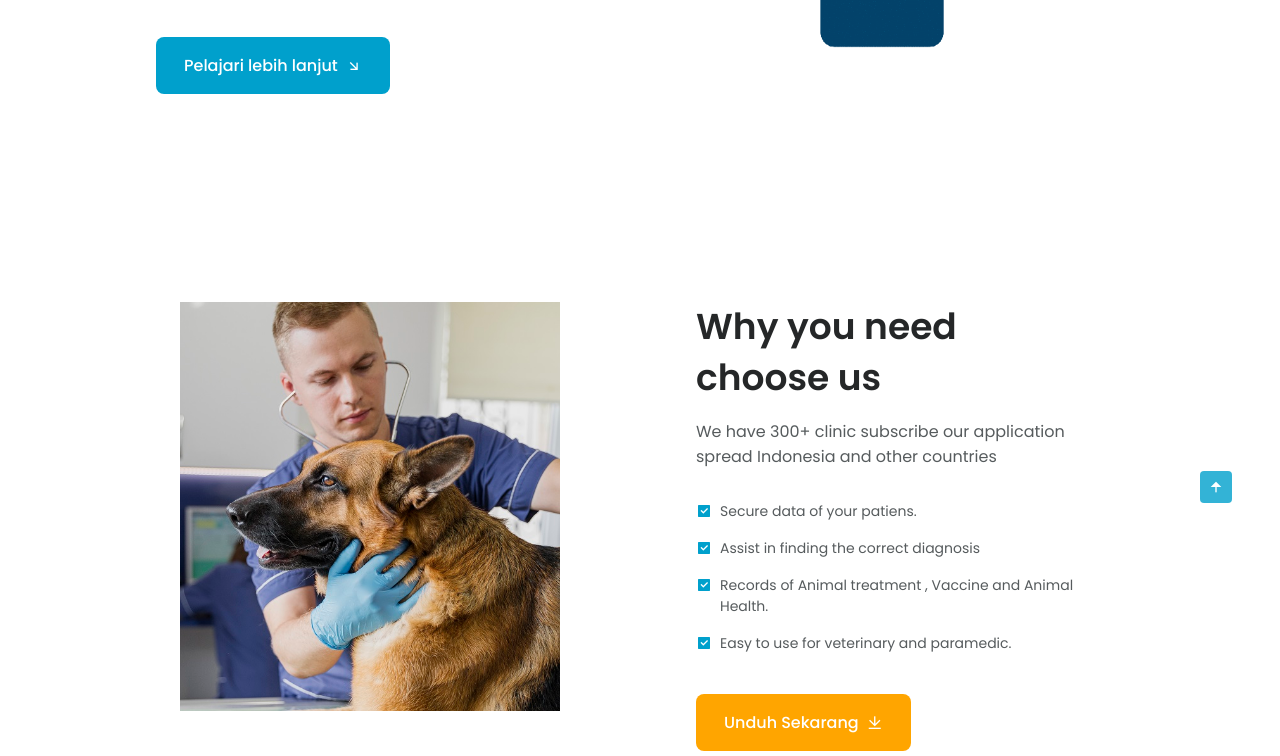
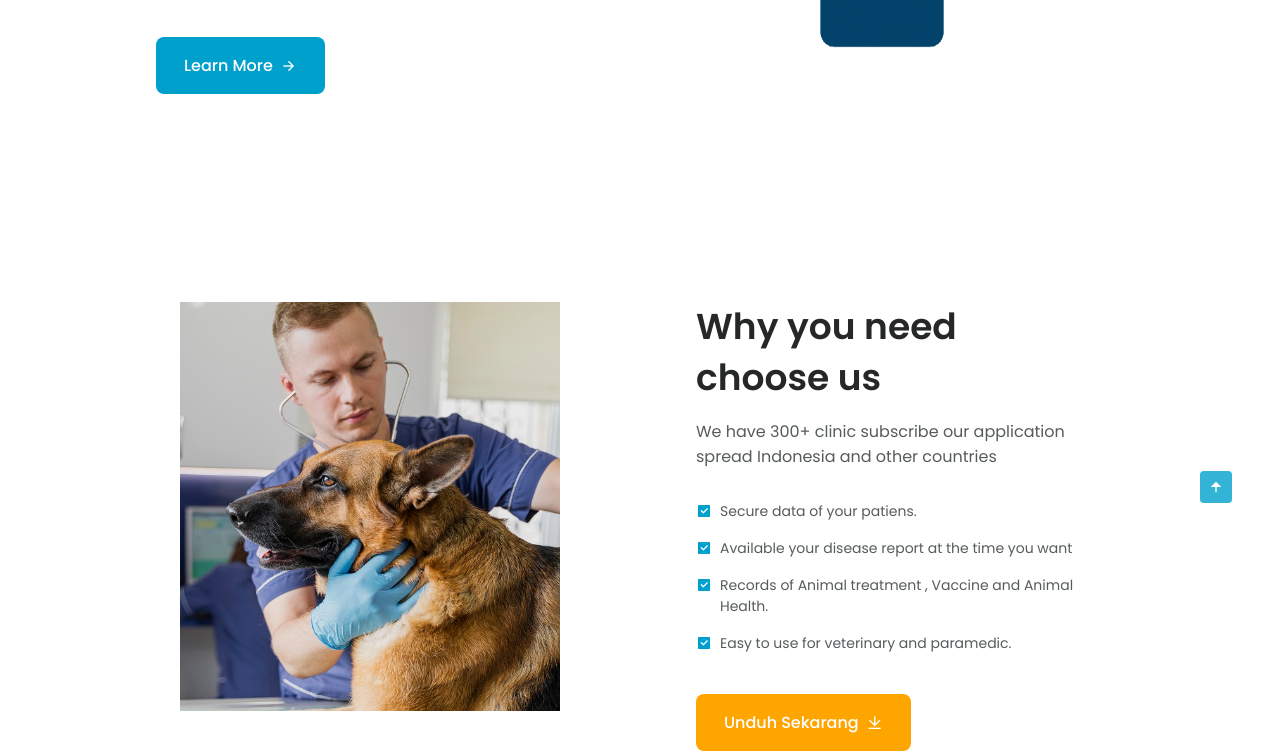
Before and after one commit to ajobale/drhku.app, a plain HTML site: page index.html in a window 1280 px wide. Shown: the part 537-1293 px from the top of the page. Drawn offline with nearby package versions, Linux system fonts and the light colour scheme.

Commit message:
Update index.html

```diff
--- a/index.html
+++ b/index.html
@@ -76,8 +76,9 @@
               administration and connecting to other vet in the world
             </p>
             <a href="#about" class="button button--flex">
-              Pelajari lebih lanjut
-              <i class="ri-arrow-right-down-line button__icon"></i>
+              Learn More
+              <i class="ri-arrow-right-line"></i>
+
             </a>
           </div>
 
@@ -133,7 +134,7 @@
               </p>
               <p class="about__details-description">
                 <i class="ri-checkbox-fill about__details-icon"></i>
-                Assist in finding the correct diagnosis
+               Available your disease report at the time you want
               </p>
               <p class="about__details-description">
                 <i class="ri-checkbox-fill about__details-icon"></i>
```
